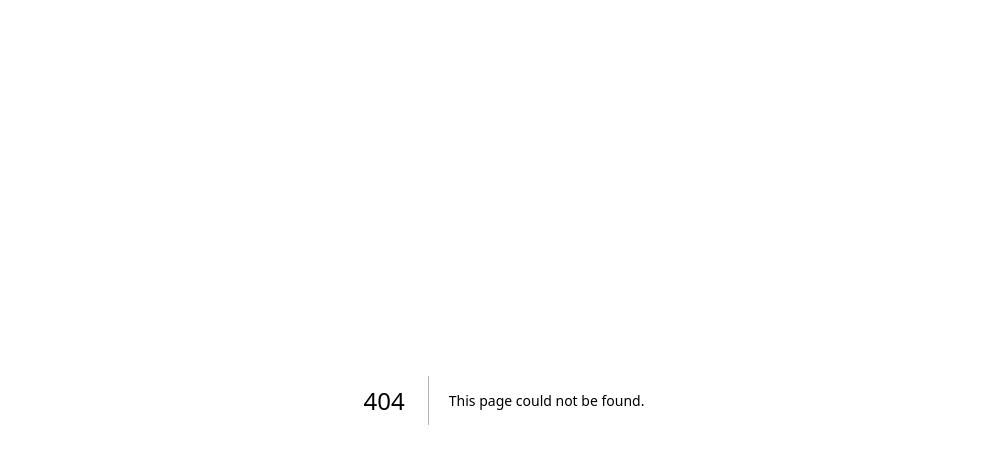
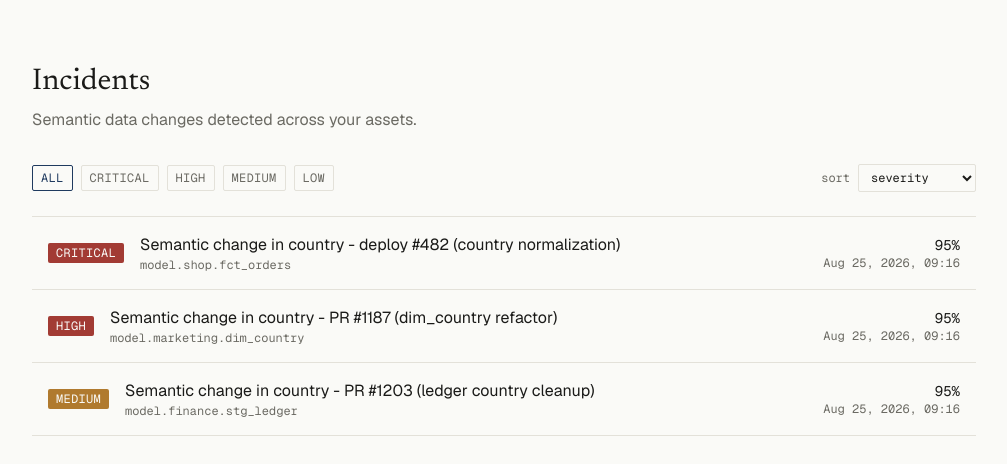
Before and after one commit to anuran-de/dvi, a Next.js app in the folder web/: page /incidents in a window 1280 px wide. Before the commit this address had no page. Shown: the top 464 px of the page, without its empty margins (136-1143 px from the left). Built offline with nearby package versions, Linux system fonts and the light colour scheme.

Commit message:
feat(web): incident dashboard with deterministic filter and sort

```diff
--- /dev/null
+++ b/web/app/incidents/page.tsx
@@ -0,0 +1,18 @@
+import { getIncidents } from '@/lib/data';
+import { IncidentList } from '@/components/incident/IncidentList';
+import { Container } from '@/components/ui/Container';
+
+export default async function IncidentsPage() {
+  const items = await getIncidents();
+  return (
+    <main className="py-16">
+      <Container>
+        <h1 className="mb-2 font-serif text-3xl text-ink">Incidents</h1>
+        <p className="mb-8 font-sans text-ink-muted">
+          Semantic data changes detected across your assets.
+        </p>
+        <IncidentList items={items} />
+      </Container>
+    </main>
+  );
+}
--- /dev/null
+++ b/web/components/incident/IncidentList.tsx
@@ -0,0 +1,69 @@
+'use client';
+import { useState } from 'react';
+import type { IncidentSummary, Severity } from '@/lib/types';
+import { SEVERITY_RANK } from '@/lib/data';
+import { IncidentRow } from './IncidentRow';
+
+type SortKey = 'severity' | 'confidence' | 'recent';
+const SEVERITIES: (Severity | 'all')[] = ['all', 'critical', 'high', 'medium', 'low'];
+
+export function filterAndSort(
+  items: IncidentSummary[],
+  severity: Severity | 'all',
+  sort: SortKey,
+): IncidentSummary[] {
+  const filtered = severity === 'all' ? items : items.filter((i) => i.severity === severity);
+  const byId = (a: IncidentSummary, b: IncidentSummary) => a.id.localeCompare(b.id);
+  const cmp: Record<SortKey, (a: IncidentSummary, b: IncidentSummary) => number> = {
+    severity: (a, b) => SEVERITY_RANK[b.severity] - SEVERITY_RANK[a.severity] || byId(a, b),
+    confidence: (a, b) => (b.confidence ?? -1) - (a.confidence ?? -1) || byId(a, b),
+    recent: (a, b) => b.detectedAt.localeCompare(a.detectedAt) || byId(a, b),
+  };
+  return [...filtered].sort(cmp[sort]);
+}
+
+export function IncidentList({ items }: { items: IncidentSummary[] }) {
+  const [severity, setSeverity] = useState<Severity | 'all'>('all');
+  const [sort, setSort] = useState<SortKey>('severity');
+  const rows = filterAndSort(items, severity, sort);
+
+  return (
+    <div>
+      <div className="mb-6 flex flex-wrap items-center gap-2 font-mono text-xs">
+        {SEVERITIES.map((s) => (
+          <button
+            key={s}
+            onClick={() => setSeverity(s)}
+            aria-pressed={severity === s}
+            className={`rounded-sm border px-2 py-1 uppercase tracking-wide transition-colors ${
+              severity === s ? 'border-accent text-accent' : 'border-border text-ink-muted hover:text-ink'
+            }`}
+          >
+            {s}
+          </button>
+        ))}
+        <span className="ml-auto flex items-center gap-2">
+          <span className="text-ink-muted">sort</span>
+          <select
+            value={sort}
+            onChange={(e) => setSort(e.target.value as SortKey)}
+            className="rounded-sm border border-border bg-canvas px-2 py-1"
+          >
+            <option value="severity">severity</option>
+            <option value="confidence">confidence</option>
+            <option value="recent">most recent</option>
+          </select>
+        </span>
+      </div>
+      {rows.length === 0 ? (
+        <p className="font-mono text-sm text-sev-low">All clear — no incidents match this filter.</p>
+      ) : (
+        <div className="border-t border-border">
+          {rows.map((i) => (
+            <IncidentRow key={i.id} incident={i} />
+          ))}
+        </div>
+      )}
+    </div>
+  );
+}
--- /dev/null
+++ b/web/components/incident/IncidentRow.tsx
@@ -0,0 +1,23 @@
+import Link from 'next/link';
+import type { IncidentSummary } from '@/lib/types';
+import { SeverityTag } from './SeverityTag';
+import { formatPercent, formatDateTime } from '@/lib/format';
+
+export function IncidentRow({ incident }: { incident: IncidentSummary }) {
+  return (
+    <Link
+      href={`/incidents/${incident.id}/`}
+      className="group grid grid-cols-[auto_1fr_auto] items-center gap-4 border-b border-border px-4 py-4 transition-colors hover:bg-surface"
+    >
+      <SeverityTag severity={incident.severity} />
+      <div className="min-w-0">
+        <div className="truncate font-sans text-ink">{incident.title}</div>
+        <div className="truncate font-mono text-xs text-ink-muted">{incident.asset}</div>
+      </div>
+      <div className="text-right font-mono text-sm text-ink-muted">
+        <div className="text-ink">{formatPercent(incident.confidence)}</div>
+        <div className="text-xs">{formatDateTime(incident.detectedAt)}</div>
+      </div>
+    </Link>
+  );
+}
```
Also changed, not shown: 1 other file (tests, documents, lock files or other folders).
